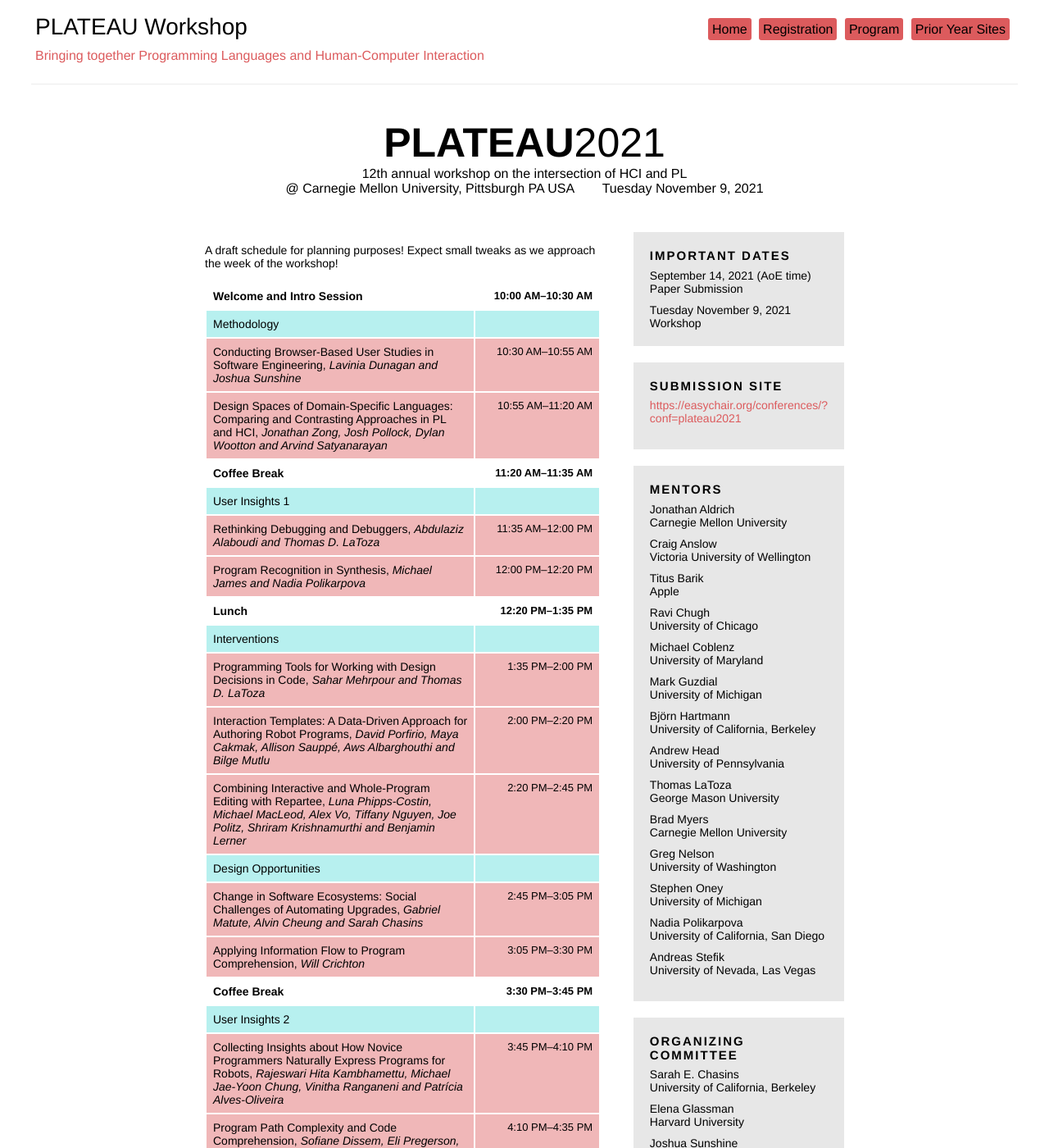
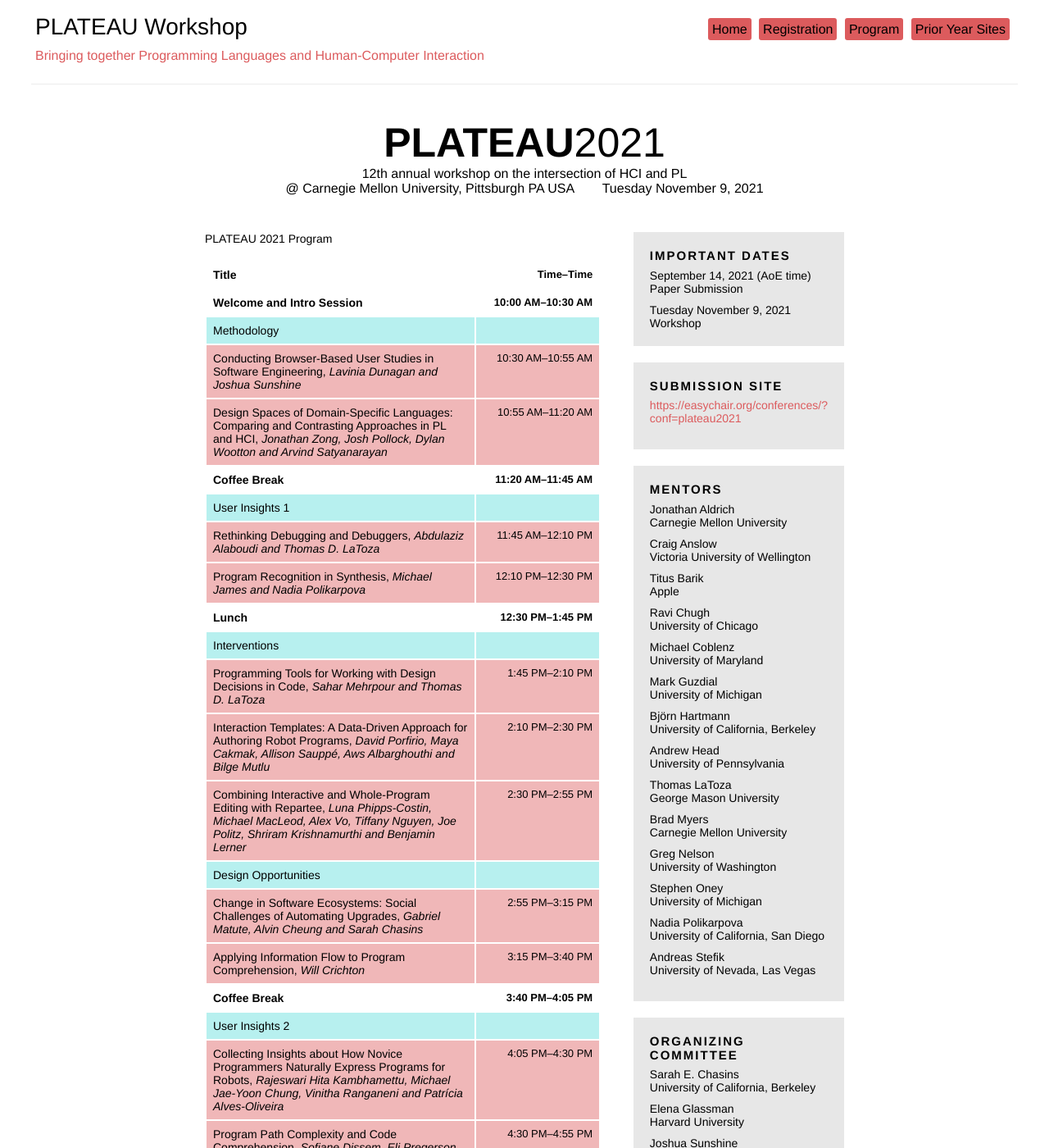
Before and after one commit to plateau-workshop/plateau-2024, a Jekyll site: the page built from schedule.html, in a window 1280 px wide and 1400 px high. Shown: the whole window at 82% size. Built offline with Jekyll 4.4.1, drawn with Linux system fonts in a browser that asks for light colours; some of the changed text lies outside the part shown.

Commit message:
final program.

```diff
--- a/schedule.html
+++ b/schedule.html
@@ -5,34 +5,33 @@ layout: default
 ---
 
 
-    <p>A draft schedule for planning purposes!  Expect small tweaks as we approach the week of the workshop! </p>
+    <div class="header">PLATEAU 2021 Program</div>
 
 <table>
 
 
-
+<tr class='break'><td class='schedule-left'>Title<span class='authors'></span></td><td class='schedule-right'>Time&ndash;Time</td></tr>
 <tr class='break'><td class='schedule-left'>Welcome and Intro Session<span class='authors'></span></td><td class='schedule-right'>10:00 AM&ndash;10:30 AM</td></tr>
 <tr class='session_title'><td class='schedule-left'>Methodology<span class='authors'></span></td><td class='schedule-right'></td></tr>
 <tr class='talk'><td class='schedule-left'>Conducting Browser-Based User Studies in Software Engineering, <span class='authors'>Lavinia Dunagan and Joshua Sunshine</span></td><td class='schedule-right'>10:30 AM&ndash;10:55 AM</td></tr>
 <tr class='talk'><td class='schedule-left'>Design Spaces of Domain-Specific Languages: Comparing and Contrasting Approaches in PL and HCI, <span class='authors'>Jonathan Zong, Josh Pollock, Dylan Wootton and Arvind Satyanarayan</span></td><td class='schedule-right'>10:55 AM&ndash;11:20 AM</td></tr>
-<tr class='break'><td class='schedule-left'>Coffee Break<span class='authors'></span></td><td class='schedule-right'>11:20 AM&ndash;11:35 AM</td></tr>
+<tr class='break'><td class='schedule-left'>Coffee Break<span class='authors'></span></td><td class='schedule-right'>11:20 AM&ndash;11:45 AM</td></tr>
 <tr class='session_title'><td class='schedule-left'>User Insights 1<span class='authors'></span></td><td class='schedule-right'></td></tr>
-<tr class='talk'><td class='schedule-left'>Rethinking Debugging and Debuggers, <span class='authors'>Abdulaziz Alaboudi and Thomas D. LaToza</span></td><td class='schedule-right'>11:35 AM&ndash;12:00 PM</td></tr>
-<tr class='talk'><td class='schedule-left'>Program Recognition in Synthesis, <span class='authors'>Michael James and Nadia Polikarpova</span></td><td class='schedule-right'>12:00 PM&ndash;12:20 PM</td></tr>
-<tr class='break'><td class='schedule-left'>Lunch<span class='authors'></span></td><td class='schedule-right'>12:20 PM&ndash;1:35 PM</td></tr>
+<tr class='talk'><td class='schedule-left'>Rethinking Debugging and Debuggers, <span class='authors'>Abdulaziz Alaboudi and Thomas D. LaToza</span></td><td class='schedule-right'>11:45 AM&ndash;12:10 PM</td></tr>
+<tr class='talk'><td class='schedule-left'>Program Recognition in Synthesis, <span class='authors'>Michael James and Nadia Polikarpova</span></td><td class='schedule-right'>12:10 PM&ndash;12:30 PM</td></tr>
+<tr class='break'><td class='schedule-left'>Lunch<span class='authors'></span></td><td class='schedule-right'>12:30 PM&ndash;1:45 PM</td></tr>
 <tr class='session_title'><td class='schedule-left'>Interventions<span class='authors'></span></td><td class='schedule-right'></td></tr>
-<tr class='talk'><td class='schedule-left'>Programming Tools for Working with Design Decisions in Code, <span class='authors'>Sahar Mehrpour and Thomas D. LaToza</span></td><td class='schedule-right'>1:35 PM&ndash;2:00 PM</td></tr>
-<tr class='talk'><td class='schedule-left'>Interaction Templates: A Data-Driven Approach for Authoring Robot Programs, <span class='authors'>David Porfirio, Maya Cakmak, Allison Sauppé, Aws Albarghouthi and Bilge Mutlu</span></td><td class='schedule-right'>2:00 PM&ndash;2:20 PM</td></tr>
-<tr class='talk'><td class='schedule-left'>Combining Interactive and Whole-Program Editing with Repartee, <span class='authors'>Luna Phipps-Costin, Michael MacLeod, Alex Vo, Tiffany Nguyen, Joe Politz, Shriram Krishnamurthi and Benjamin Lerner</span></td><td class='schedule-right'>2:20 PM&ndash;2:45 PM</td></tr>
+<tr class='talk'><td class='schedule-left'>Programming Tools for Working with Design Decisions in Code, <span class='authors'>Sahar Mehrpour and Thomas D. LaToza</span></td><td class='schedule-right'>1:45 PM&ndash;2:10 PM</td></tr>
+<tr class='talk'><td class='schedule-left'>Interaction Templates: A Data-Driven Approach for Authoring Robot Programs, <span class='authors'>David Porfirio, Maya Cakmak, Allison Sauppé, Aws Albarghouthi and Bilge Mutlu</span></td><td class='schedule-right'>2:10 PM&ndash;2:30 PM</td></tr>
+<tr class='talk'><td class='schedule-left'>Combining Interactive and Whole-Program Editing with Repartee, <span class='authors'>Luna Phipps-Costin, Michael MacLeod, Alex Vo, Tiffany Nguyen, Joe Politz, Shriram Krishnamurthi and Benjamin Lerner</span></td><td class='schedule-right'>2:30 PM&ndash;2:55 PM</td></tr>
 <tr class='session_title'><td class='schedule-left'>Design Opportunities<span class='authors'></span></td><td class='schedule-right'></td></tr>
-<tr class='talk'><td class='schedule-left'>Change in Software Ecosystems: Social Challenges of Automating Upgrades, <span class='authors'>Gabriel Matute, Alvin Cheung and Sarah Chasins</span></td><td class='schedule-right'>2:45 PM&ndash;3:05 PM</td></tr>
-<tr class='talk'><td class='schedule-left'>Applying Information Flow to Program Comprehension, <span class='authors'>Will Crichton</span></td><td class='schedule-right'>3:05 PM&ndash;3:30 PM</td></tr>
-<tr class='break'><td class='schedule-left'>Coffee Break<span class='authors'></span></td><td class='schedule-right'>3:30 PM&ndash;3:45 PM</td></tr>
+<tr class='talk'><td class='schedule-left'>Change in Software Ecosystems: Social Challenges of Automating Upgrades, <span class='authors'>Gabriel Matute, Alvin Cheung and Sarah Chasins</span></td><td class='schedule-right'>2:55 PM&ndash;3:15 PM</td></tr>
+<tr class='talk'><td class='schedule-left'>Applying Information Flow to Program Comprehension, <span class='authors'>Will Crichton</span></td><td class='schedule-right'>3:15 PM&ndash;3:40 PM</td></tr>
+<tr class='break'><td class='schedule-left'>Coffee Break<span class='authors'></span></td><td class='schedule-right'>3:40 PM&ndash;4:05 PM</td></tr>
 <tr class='session_title'><td class='schedule-left'>User Insights 2<span class='authors'></span></td><td class='schedule-right'></td></tr>
-<tr class='talk'><td class='schedule-left'>Collecting Insights about How Novice Programmers Naturally Express Programs for Robots, <span class='authors'>Rajeswari Hita Kambhamettu, Michael Jae-Yoon Chung, Vinitha Ranganeni and Patrícia Alves-Oliveira</span></td><td class='schedule-right'>3:45 PM&ndash;4:10 PM</td></tr>
-<tr class='talk'><td class='schedule-left'>Program Path Complexity and Code Comprehension, <span class='authors'>Sofiane Dissem, Eli Pregerson, Adi Bhargava, Josh Cordova and Lucas Bang</span></td><td class='schedule-right'>4:10 PM&ndash;4:35 PM</td></tr>
-<tr class='break'><td class='schedule-left'>Wrap Up<span class='authors'></span></td><td class='schedule-right'>4:35 PM&ndash;5:00 PM</td></tr>
-
+<tr class='talk'><td class='schedule-left'>Collecting Insights about How Novice Programmers Naturally Express Programs for Robots, <span class='authors'>Rajeswari Hita Kambhamettu, Michael Jae-Yoon Chung, Vinitha Ranganeni and Patrícia Alves-Oliveira</span></td><td class='schedule-right'>4:05 PM&ndash;4:30 PM</td></tr>
+<tr class='talk'><td class='schedule-left'>Program Path Complexity and Code Comprehension, <span class='authors'>Sofiane Dissem, Eli Pregerson, Adi Bhargava, Josh Cordova and Lucas Bang</span></td><td class='schedule-right'>4:30 PM&ndash;4:55 PM</td></tr>
+<tr class='break'><td class='schedule-left'>Wrap Up<span class='authors'></span></td><td class='schedule-right'>4:55 PM&ndash;5:05 PM</td></tr>
 
 
 </table>
```
Also changed, not shown: 1 other file.
